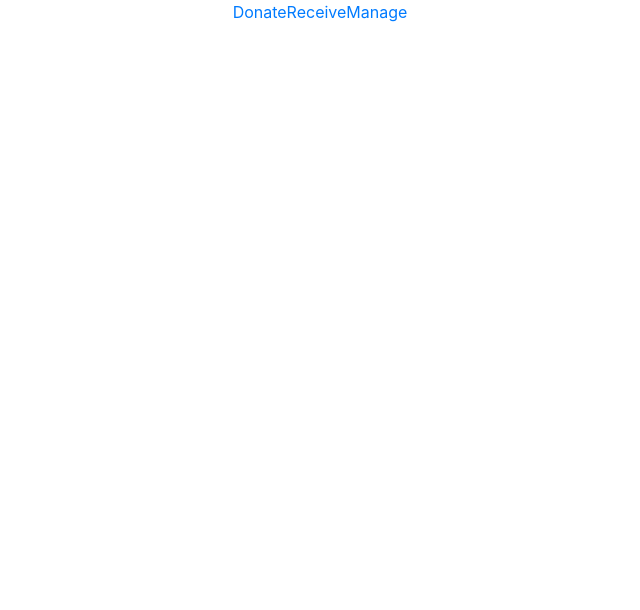
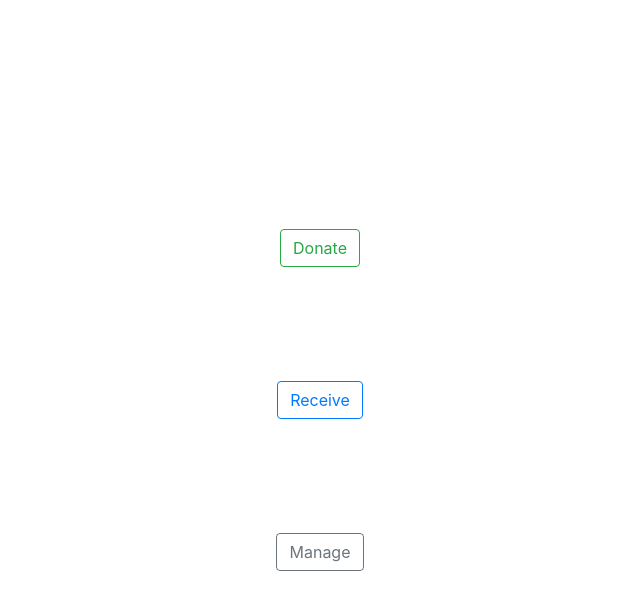
Before and after one commit to luciancic/idonate-client, a React (Create React App) app: page / in a window 1280 px wide. Shown: the top 610 px of the page, without its empty margins (320-960 px from the left). Built offline with nearby package versions, Linux system fonts and the light colour scheme.

Commit message:
Rename navigation to home, style home

```diff
--- a/src/App.js
+++ b/src/App.js
@@ -1,5 +1,5 @@
 import React, { Component } from 'react';
-import Navigation from './Navigation';
+import Home from './Home';
 import Pages from "./Pages";
 import './App.css';
 
@@ -11,7 +11,7 @@ class App extends Component {
       <Router>
         <div className="App">
           <Switch>
-            <Route path="/" exact component={Navigation} />
+            <Route path="/" exact component={Home} />
             <Route component={Pages} />
           </Switch>
         </div>
--- /dev/null
+++ b/src/Home.css
@@ -0,0 +1,19 @@
+#home {
+    display: grid;
+    grid-template-rows: 1fr 1fr 1fr;
+    height: 100vh;
+    justify-items: center;
+    align-items: center;
+}
+
+#home a:first-child {
+    align-self: end;
+}
+
+#home a {
+    margin: 0 auto;
+}
+
+#home a:last-child {
+    align-self: start;
+}
--- /dev/null
+++ b/src/Home.js
@@ -0,0 +1,17 @@
+import React, {Component} from "react"
+import { BrowserRouter as Router, Route, Link } from "react-router-dom";
+import "./Home.css";
+
+class Home extends Component {
+  render() {
+    return (
+        <div id="home">
+          <Link to="/donor"><button class="btn btn-outline-success">Donate</button></Link>
+          <Link to="/receiver"><button class="btn btn-outline-primary">Receive</button></Link>
+          <Link to="/manager"><button class="btn btn-outline-secondary">Manage</button></Link>
+        </div>
+    );
+  }
+}
+
+export default Home;
--- a/src/Navigation.js
+++ /dev/null
@@ -1,16 +0,0 @@
-import React, {Component} from "react"
-import { BrowserRouter as Router, Route, Link } from "react-router-dom";
-
-class Navigation extends Component {
-  render() {
-    return (
-        <div className="App">
-          <Link to="/donor">Donate</Link>
-          <Link to="/receiver">Receive</Link>
-          <Link to="/manager">Manage</Link>
-        </div>
-    );
-  }
-}
-
-export default Navigation;
```
